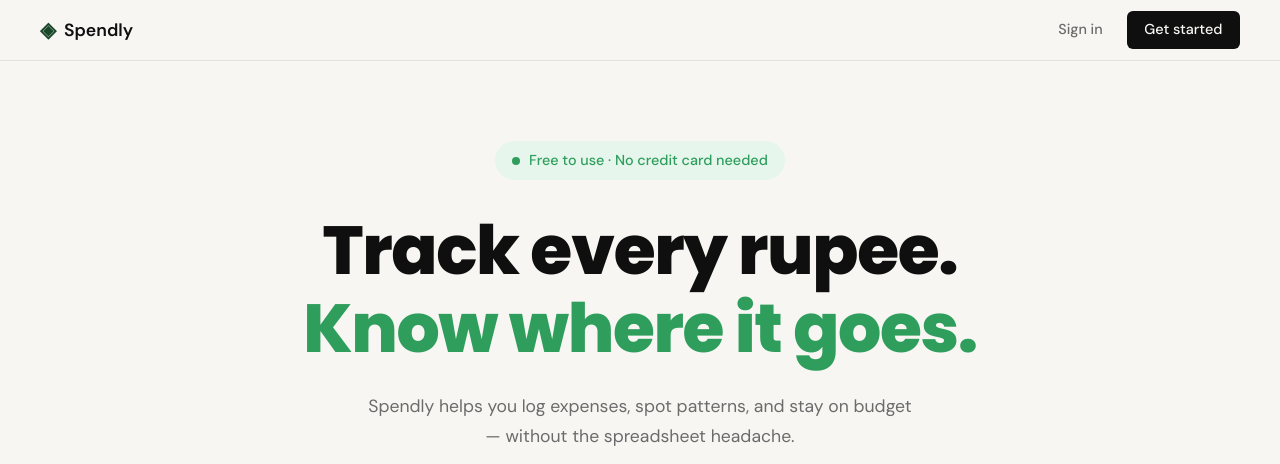
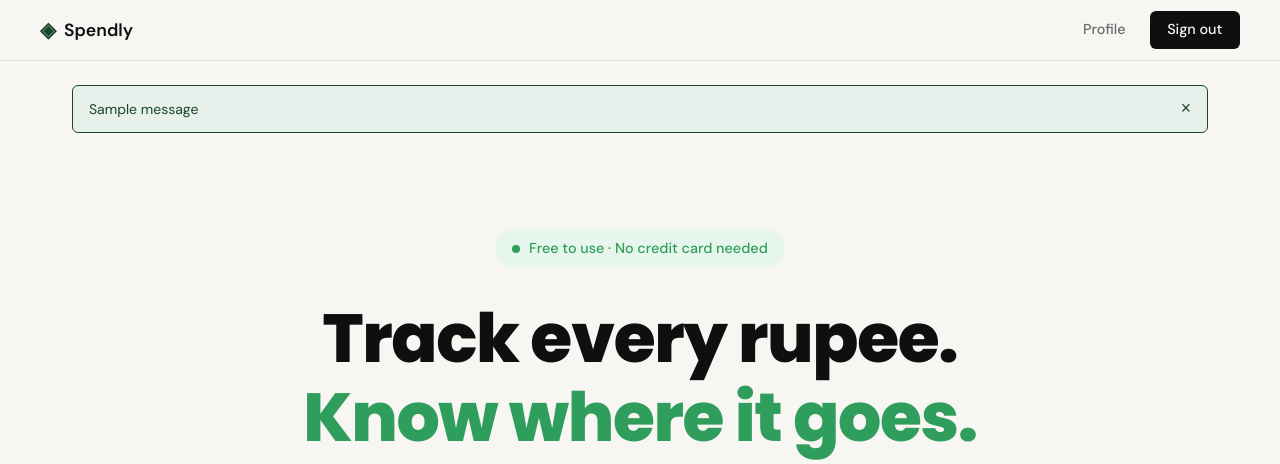
Before and after one commit to Raj1011/spendly, a Flask app: page / in a window 1280 px wide. Shown: the top 464 px of the page. Run offline with Flask 3, Linux system fonts and the light colour scheme; the visitor is signed in with stand-in values (Sample User, id 1); one stand-in notice (Sample message) is shown.

Commit message:
Created login and logout functionality

```diff
--- a/app.py
+++ b/app.py
@@ -1,6 +1,7 @@
 import sqlite3
 
-from flask import Flask, redirect, render_template, request, session, url_for
+from flask import Flask, flash, redirect, render_template, request, session, url_for
+from werkzeug.security import check_password_hash
 
 from database.db import create_user, get_db, get_user_by_email, init_db, seed_db
 
@@ -23,6 +24,9 @@ def landing():
 
 @app.route("/register", methods=["GET", "POST"])
 def register():
+    if session.get("user_id"):
+        return redirect(url_for("landing"))
+
     if request.method == "GET":
         return render_template("register.html")
 
@@ -76,9 +80,38 @@ def register():
     return redirect(url_for("login"))
 
 
-@app.route("/login")
+@app.route("/login", methods=["GET", "POST"])
 def login():
-    return render_template("login.html")
+    if session.get("user_id"):
+        return redirect(url_for("landing"))
+
+    if request.method == "GET":
+        return render_template("login.html")
+
+    email = request.form.get("email", "").strip()
+    password = request.form.get("password", "")
+
+    invalid_credentials_error = render_template(
+        "login.html", error="Invalid email or password.", email=email
+    )
+
+    if not email or not password:
+        return invalid_credentials_error
+
+    user = get_user_by_email(email)
+    if not user or not check_password_hash(user["password_hash"], password):
+        return invalid_credentials_error
+
+    session["user_id"] = user["id"]
+    flash("Welcome back!")
+    return redirect(url_for("landing"))
+
+
+@app.route("/logout")
+def logout():
+    session.pop("user_id", None)
+    flash("You have been logged out!")
+    return redirect(url_for("landing"))
 
 
 @app.route("/terms")
@@ -94,11 +127,6 @@ def privacy():
 # ------------------------------------------------------------------ #
 # Placeholder routes — students will implement these                  #
 # ------------------------------------------------------------------ #
-
-@app.route("/logout")
-def logout():
-    return "Logout — coming in Step 3"
-
 
 @app.route("/profile")
 def profile():
--- a/static/css/style.css
+++ b/static/css/style.css
@@ -463,6 +463,47 @@ a { color: inherit; text-decoration: none; }
     margin-bottom: 1.25rem;
 }
 
+.flash-messages {
+    max-width: var(--max-width);
+    margin: 1.5rem auto 0;
+    padding: 0 2rem;
+}
+
+.flash-message {
+    display: flex;
+    align-items: center;
+    justify-content: space-between;
+    gap: 1rem;
+    background: var(--accent-light);
+    color: var(--accent);
+    border: 1px solid var(--accent);
+    border-radius: var(--radius-sm);
+    padding: 0.75rem 1rem;
+    font-size: 0.875rem;
+    margin-bottom: 1rem;
+    transition: opacity 0.3s ease, transform 0.3s ease;
+}
+
+.flash-message.flash-message--hiding {
+    opacity: 0;
+    transform: translateY(-6px);
+}
+
+.flash-close {
+    flex-shrink: 0;
+    background: none;
+    border: none;
+    color: inherit;
+    font-size: 1.1rem;
+    line-height: 1;
+    padding: 0;
+    cursor: pointer;
+}
+
+.flash-close:hover {
+    opacity: 0.7;
+}
+
 .form-group { margin-bottom: 1.25rem; }
 
 .form-group label {
--- a/static/js/main.js
+++ b/static/js/main.js
@@ -1 +1,28 @@
 // main.js — students will add JavaScript here as features are built
+
+document.addEventListener("DOMContentLoaded", function () {
+    var FLASH_AUTO_DISMISS_MS = 10000;
+
+    function dismissFlash(flash) {
+        if (flash.dataset.dismissed === "true") return;
+        flash.dataset.dismissed = "true";
+        flash.classList.add("flash-message--hiding");
+        flash.addEventListener("transitionend", function () {
+            flash.remove();
+        });
+    }
+
+    document.querySelectorAll(".flash-message").forEach(function (flash) {
+        var timer = setTimeout(function () {
+            dismissFlash(flash);
+        }, FLASH_AUTO_DISMISS_MS);
+
+        var closeBtn = flash.querySelector(".flash-close");
+        if (closeBtn) {
+            closeBtn.addEventListener("click", function () {
+                clearTimeout(timer);
+                dismissFlash(flash);
+            });
+        }
+    });
+});
--- a/templates/base.html
+++ b/templates/base.html
@@ -19,13 +19,30 @@
                 <span class="brand-name">Spendly</span>
             </a>
             <div class="nav-links">
+                {% if session.user_id %}
+                <a href="{{ url_for('profile') }}">Profile</a>
+                <a href="{{ url_for('logout') }}" class="nav-cta">Sign out</a>
+                {% else %}
                 <a href="{{ url_for('login') }}">Sign in</a>
                 <a href="{{ url_for('register') }}" class="nav-cta">Get started</a>
+                {% endif %}
             </div>
         </div>
     </nav>
 
     <main class="main-content">
+        {% with messages = get_flashed_messages() %}
+        {% if messages %}
+        <div class="flash-messages">
+            {% for message in messages %}
+            <div class="flash-message">
+                <span class="flash-message-text">{{ message }}</span>
+                <button type="button" class="flash-close" aria-label="Close notification">&times;</button>
+            </div>
+            {% endfor %}
+        </div>
+        {% endif %}
+        {% endwith %}
         {% block content %}{% endblock %}
     </main>
 
--- a/templates/login.html
+++ b/templates/login.html
@@ -17,12 +17,12 @@
             <div class="auth-error">{{ error }}</div>
             {% endif %}
 
-            <form method="POST" action="/login">
+            <form method="POST" action="{{ url_for('login') }}">
                 <div class="form-group">
                     <label for="email">Email address</label>
                     <input type="email" id="email" name="email"
                            class="form-input" placeholder="nitish@example.com"
-                           required autofocus>
+                           value="{{ email or '' }}" required autofocus>
                 </div>
                 <div class="form-group">
                     <label for="password">Password</label>
```
Also changed, not shown: .claude/specs/03-login-and-logout.md (added).
